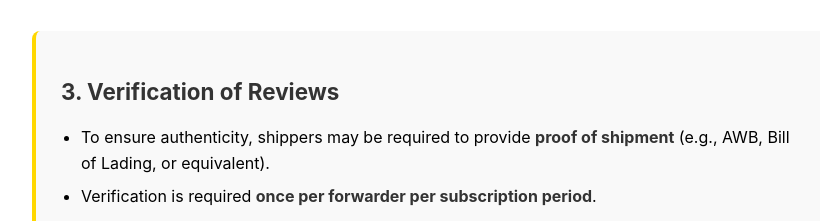
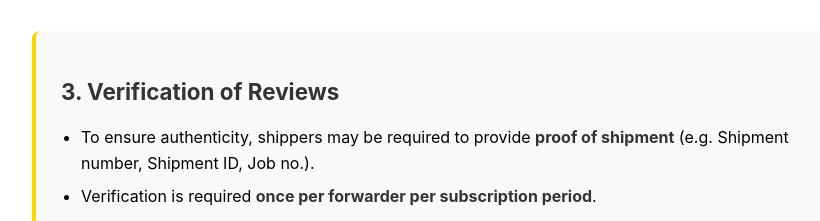
Before and after one commit to LogiScore/frontend, a SvelteKit app: page /guidelines in a window 1280 px wide. Shown: the part 1080-1301 px from the top of the page, without its empty margins (208-1028 px from the left). Built offline with nearby package versions, Linux system fonts and the light colour scheme; no server answers.

Commit message:
Update community guidelines with minor changes - User modifications to improve guidelines content and formatting

```diff
--- a/src/routes/guidelines/+page.svelte
+++ b/src/routes/guidelines/+page.svelte
@@ -56,7 +56,7 @@
     <section class="guideline-section">
       <h2>3. Verification of Reviews</h2>
       <ul>
-        <li>To ensure authenticity, shippers may be required to provide <strong>proof of shipment</strong> (e.g., AWB, Bill of Lading, or equivalent).</li>
+        <li>To ensure authenticity, shippers may be required to provide <strong>proof of shipment</strong> (e.g. Shipment number, Shipment ID, Job no.).</li>
         <li>Verification is required <strong>once per forwarder per subscription period</strong>.</li>
         <li>Sensitive data (cargo details, consignee names, rates) is stripped and not shared with forwarders.</li>
         <li>Verified shippers receive a <strong>"Verified Shipper" badge</strong>.</li>
```
